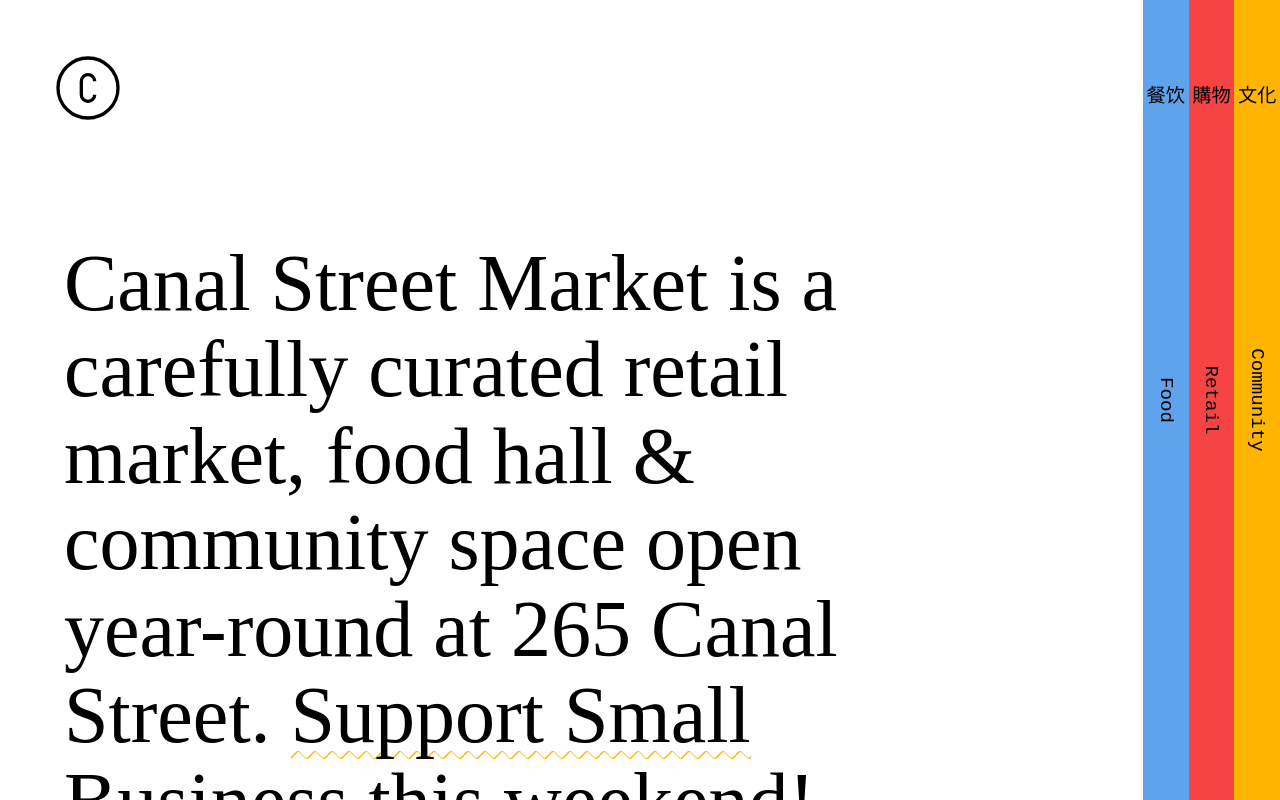
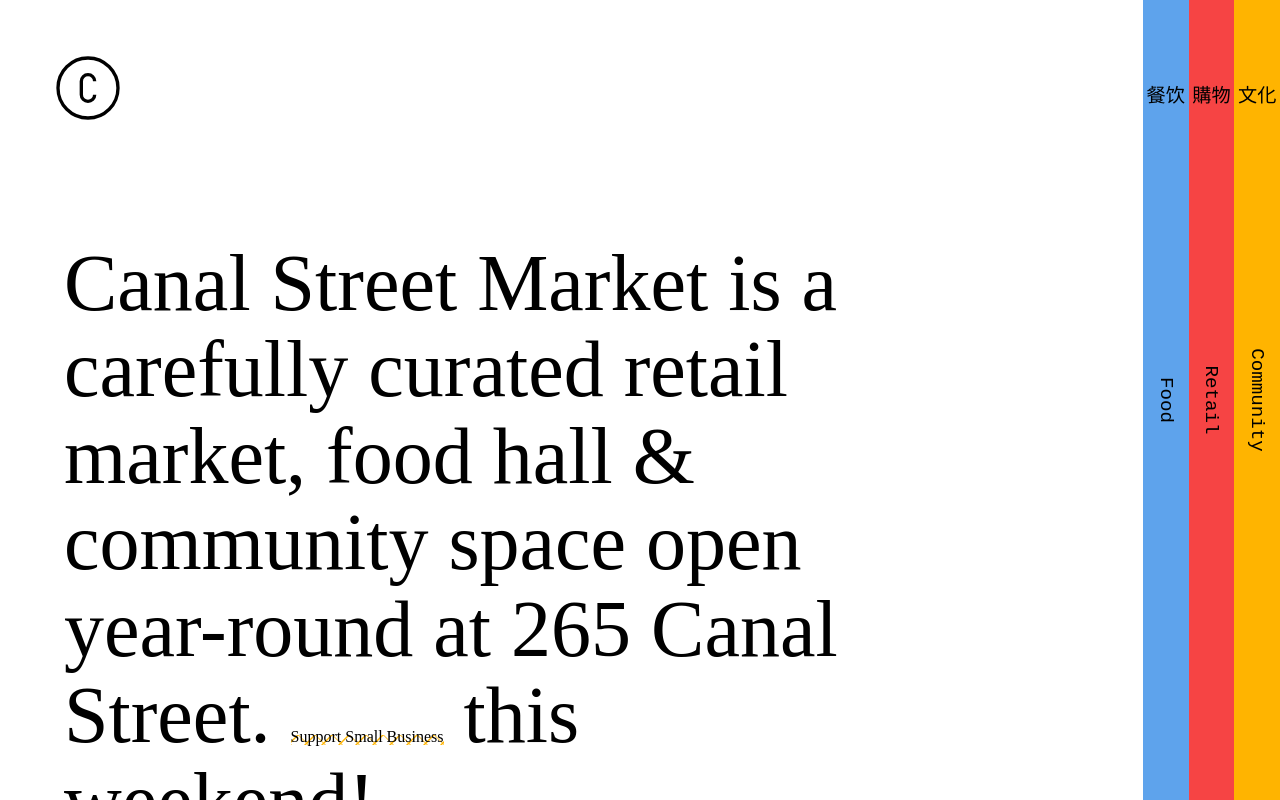
Before and after one commit to alvaromd99/canal-street-market, a React (Vite) app: page / in a window 1280 px wide. Built offline with nearby package versions, Linux system fonts and the light colour scheme; a small style sheet from the web is missing.

Commit message:
reset a styles

```diff
--- a/src/App.css
+++ b/src/App.css
@@ -13,6 +13,12 @@
 .App {
 	display: flex;
 	height: 100dvh;
+}
+
+a {
+	all: initial;
+	text-decoration: none;
+	color: inherit;
 }
 
 .nav-button {
```
